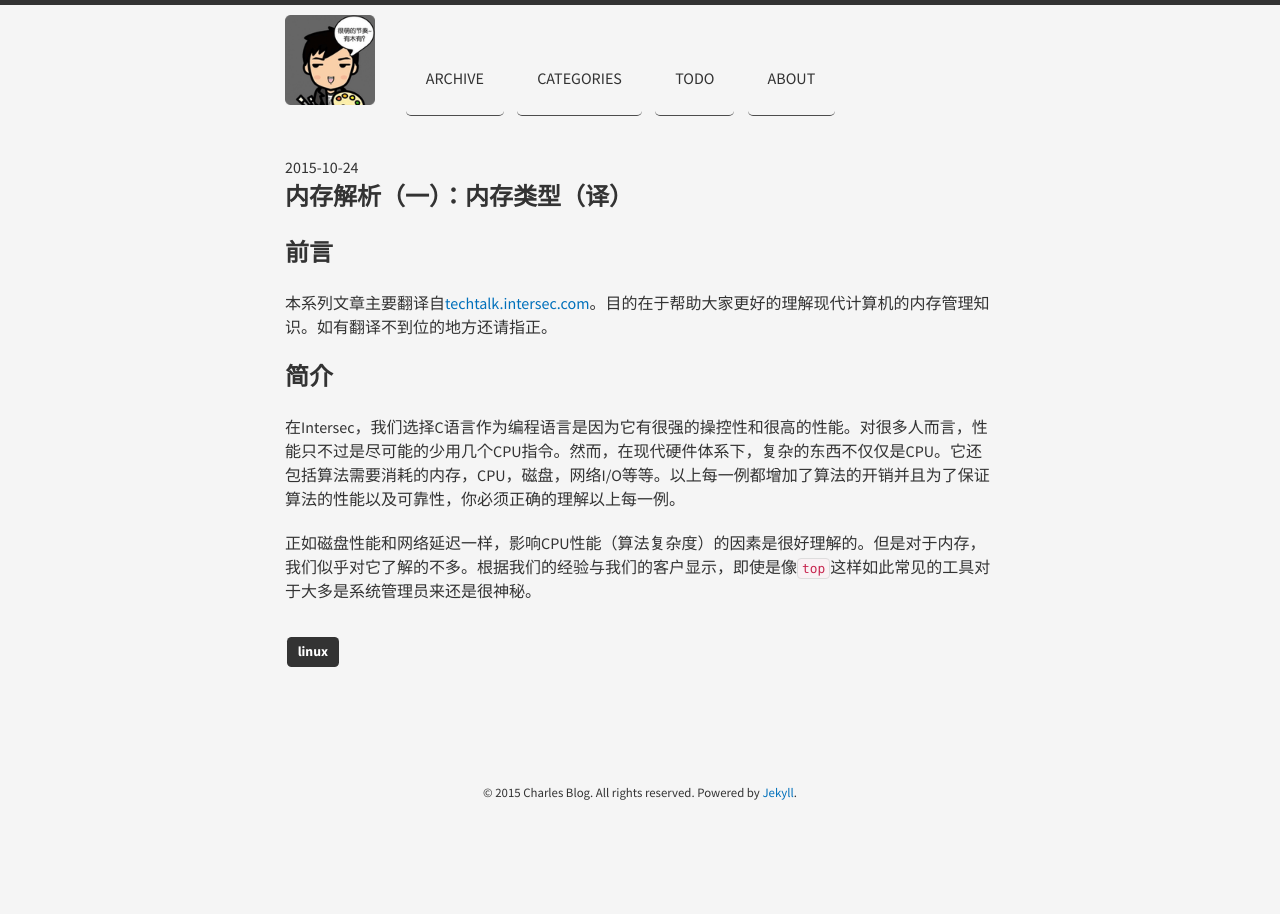
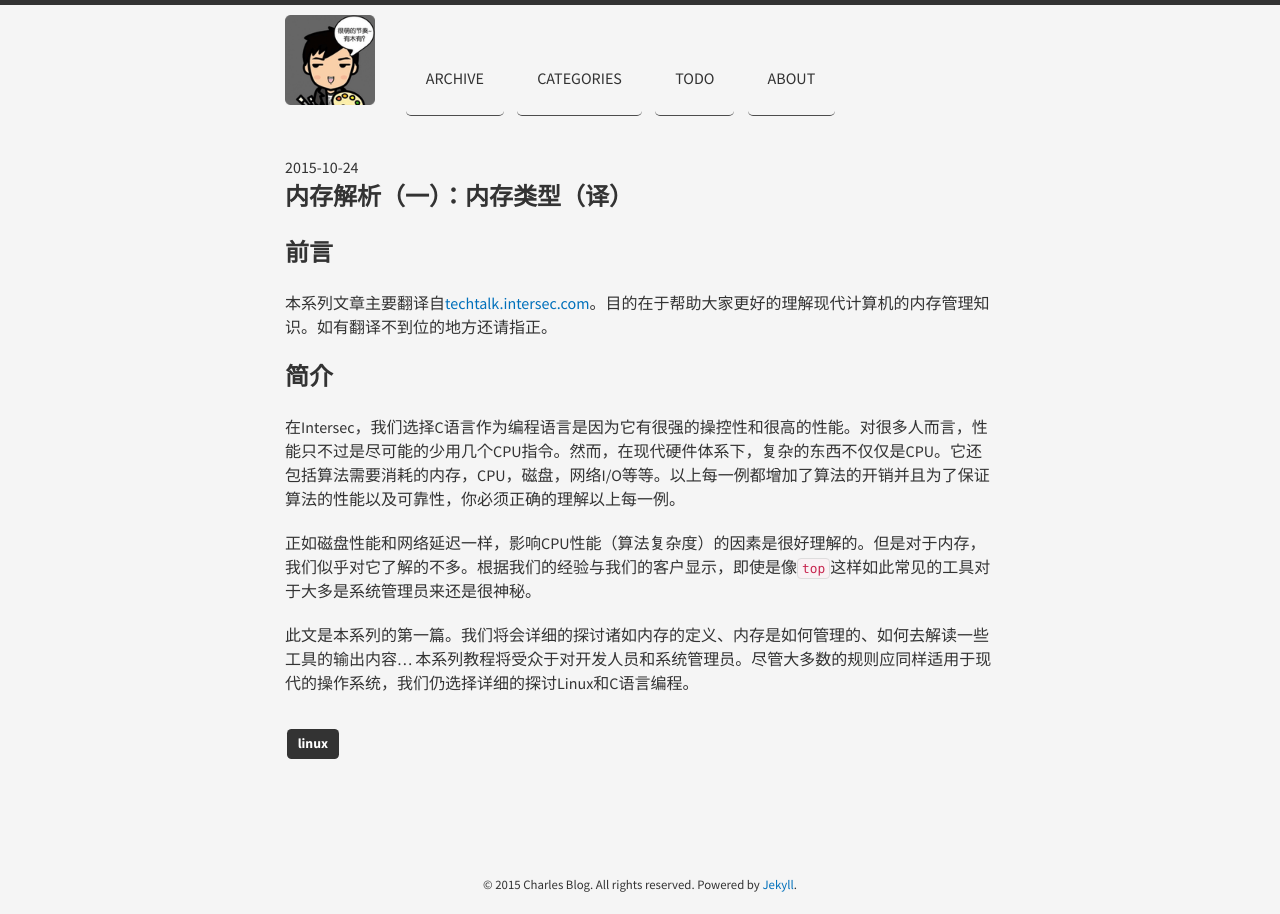
Before and after one commit to JavaCS3/blog, a Jekyll site: the page built from _posts/2015-10-24-talk-about-memory-part-1.md, in a window 1280 px wide. Built offline with Jekyll 4.4.1, drawn with Linux system fonts in a browser that asks for light colours; nearby versions of some CDN libraries; Markdown is read by kramdown in place of the engine named in the settings; comment, search, counter and statistics services are not loaded.

Commit message:
continuing 2015-10-24-talk-about-memory-part-1.md

```diff
--- a/_posts/2015-10-24-talk-about-memory-part-1.md
+++ b/_posts/2015-10-24-talk-about-memory-part-1.md
@@ -11,3 +11,5 @@ title: 内存解析（一）：内存类型（译）
 在Intersec，我们选择C语言作为编程语言是因为它有很强的操控性和很高的性能。对很多人而言，性能只不过是尽可能的少用几个CPU指令。然而，在现代硬件体系下，复杂的东西不仅仅是CPU。它还包括算法需要消耗的内存，CPU，磁盘，网络I/O等等。以上每一例都增加了算法的开销并且为了保证算法的性能以及可靠性，你必须正确的理解以上每一例。
 
 正如磁盘性能和网络延迟一样，影响CPU性能（算法复杂度）的因素是很好理解的。但是对于内存，我们似乎对它了解的不多。根据我们的经验与我们的客户显示，即使是像`top`这样如此常见的工具对于大多是系统管理员来还是很神秘。
+
+此文是本系列的第一篇。我们将会详细的探讨诸如内存的定义、内存是如何管理的、如何去解读一些工具的输出内容... 本系列教程将受众于对开发人员和系统管理员。尽管大多数的规则应同样适用于现代的操作系统，我们仍选择详细的探讨Linux和C语言编程。
```
